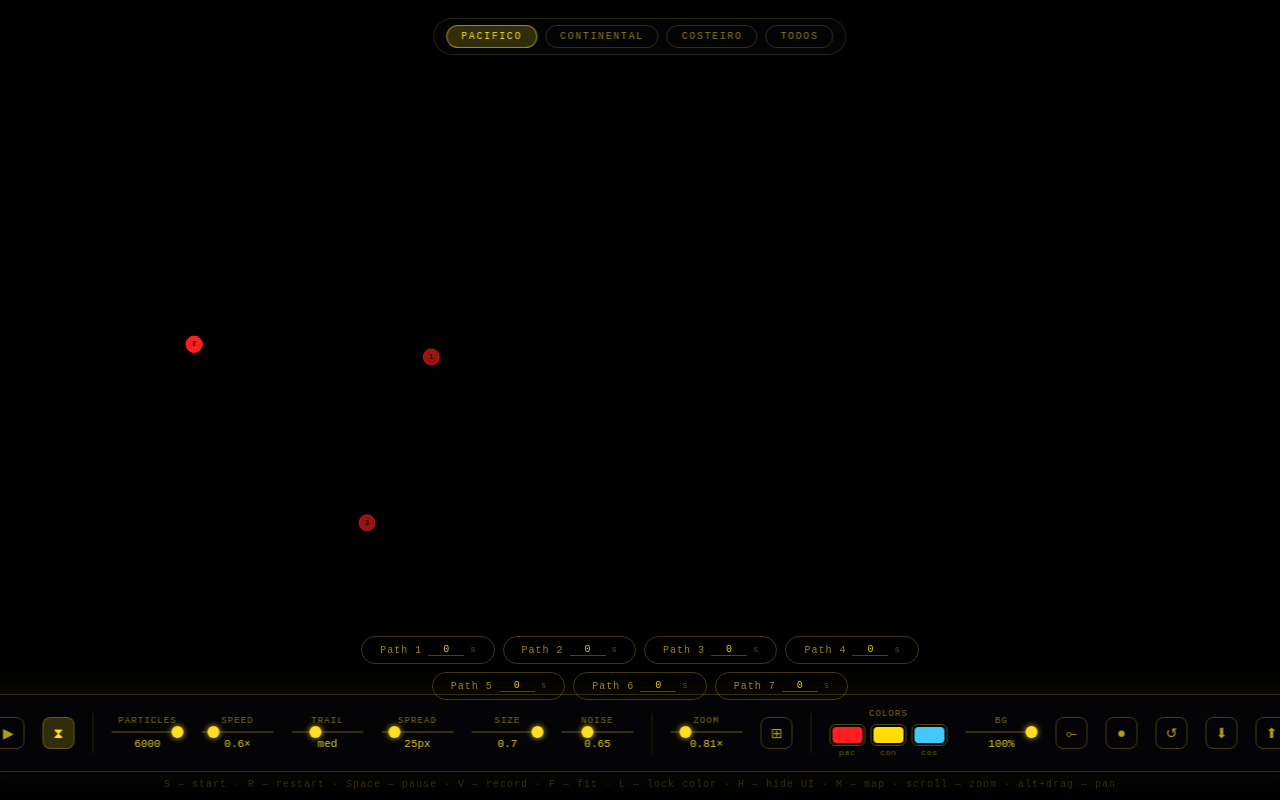
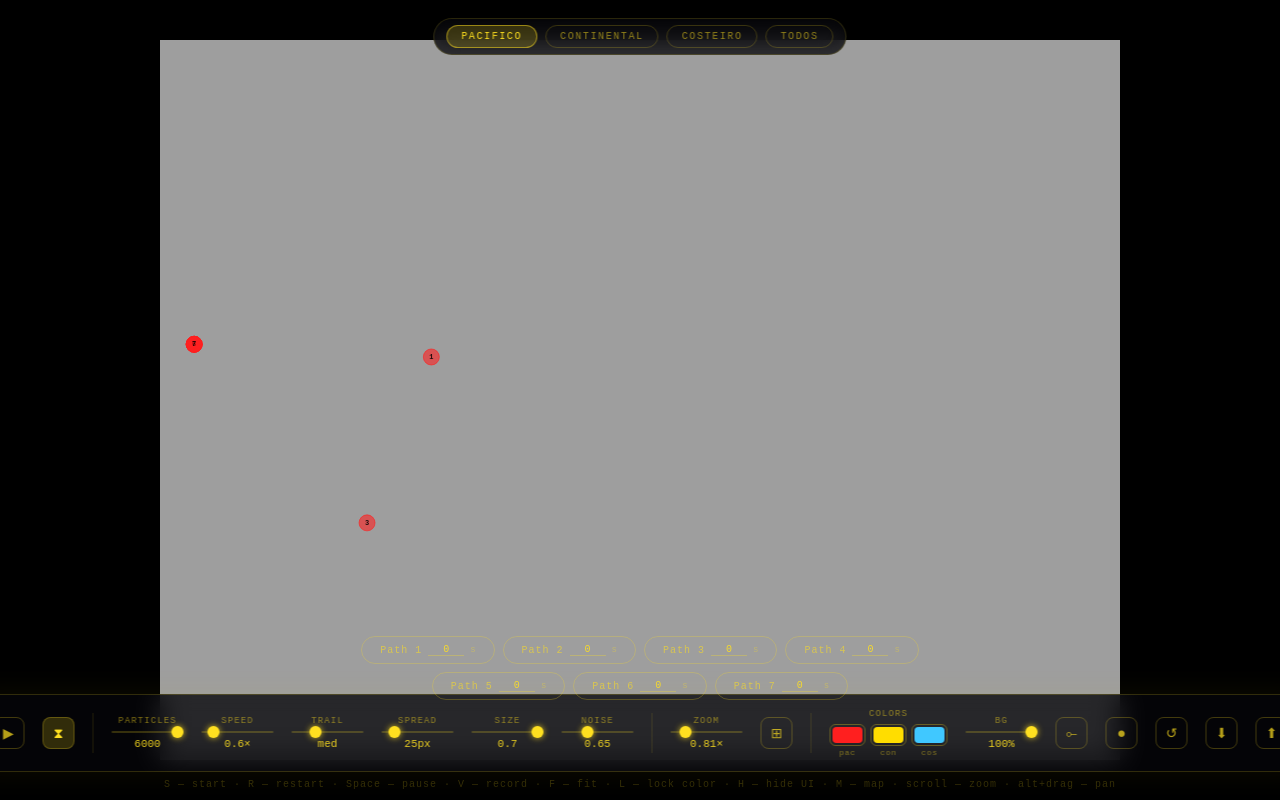
Before and after one commit to SuperficieLab/poles-flowfield, a website: page index.html in a window 1280 px wide. Drawn offline with Linux system fonts and the light colour scheme.

Commit message:
Default config: show background map on first load
Co-Authored-By: Claude Sonnet 4.6 <noreply@anthropic.com>

```diff
--- a/index.html
+++ b/index.html
@@ -189,7 +189,7 @@ function saveConfig() {
   localStorage.setItem('ff-config', JSON.stringify(buildConfigObject()));
 }
 
-const DEFAULT_CONFIG = {"count":6000,"speed":0.6,"fade":0.19,"spread":25,"size":0.7,"noise":0.65,"color":"#ffe020","sceneColors":{"Pacifico.svg":"#ff1f1f","Continental.svg":"#ffdd00","Costeiro.svg":"#40c8ff"},"guide":false,"trails":true,"bgOpacity":1,"bgVisible":false,"viewScale":0.8133727168253543,"viewPanX":174.76878895814332,"viewPanY":87.21988038104735,"scene":"Costeiro.svg","todosMode":true,"delays":[0,0,0,0,0,0,0,0,0,0,0,0,0,0,0]};
+const DEFAULT_CONFIG = {"count":6000,"speed":0.6,"fade":0.19,"spread":25,"size":0.7,"noise":0.65,"color":"#ffe020","sceneColors":{"Pacifico.svg":"#ff1f1f","Continental.svg":"#ffdd00","Costeiro.svg":"#40c8ff"},"guide":false,"trails":true,"bgOpacity":1,"bgVisible":true,"viewScale":0.8133727168253543,"viewPanX":174.76878895814332,"viewPanY":87.21988038104735,"scene":"Costeiro.svg","todosMode":true,"delays":[0,0,0,0,0,0,0,0,0,0,0,0,0,0,0]};
 
 function loadConfig() {
   try { const r=localStorage.getItem('ff-config'); return r ? JSON.parse(r) : DEFAULT_CONFIG; }
```
